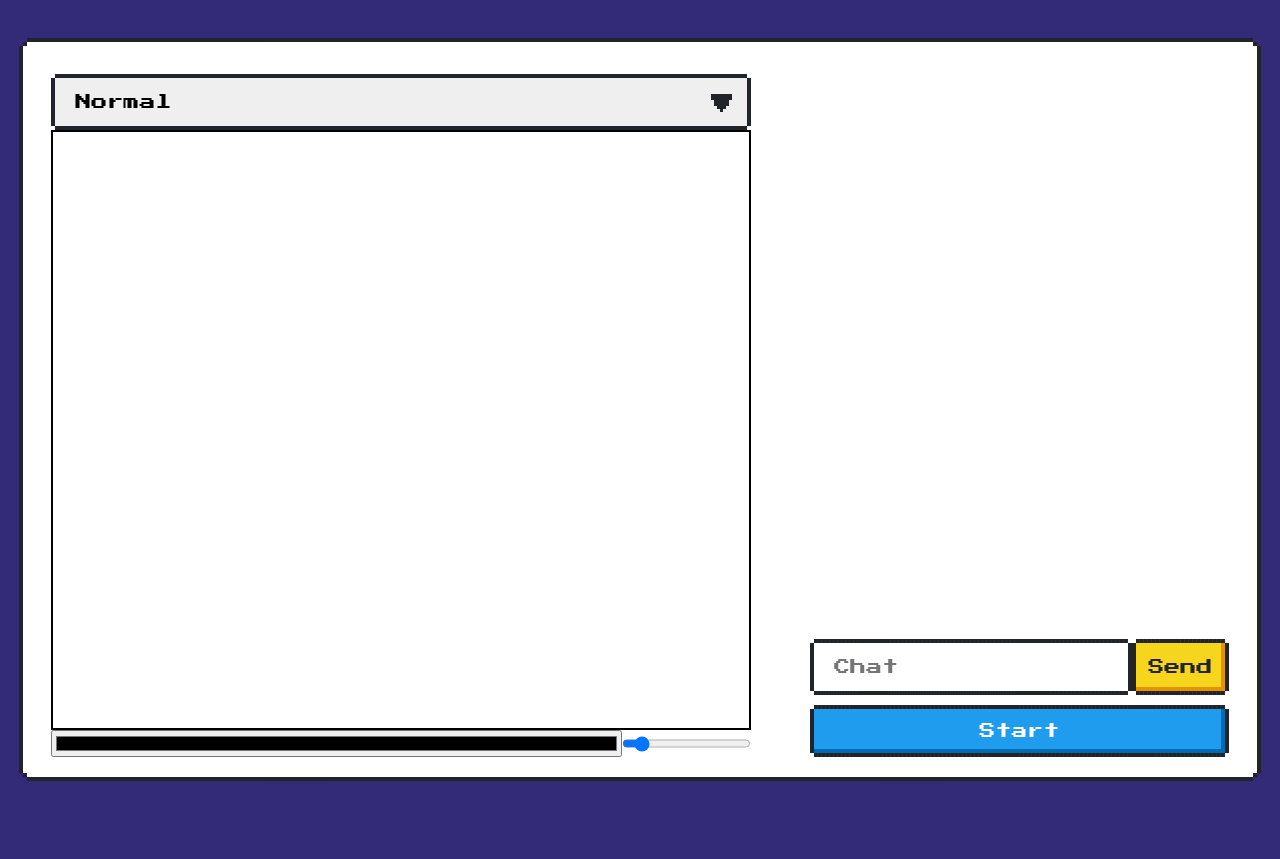
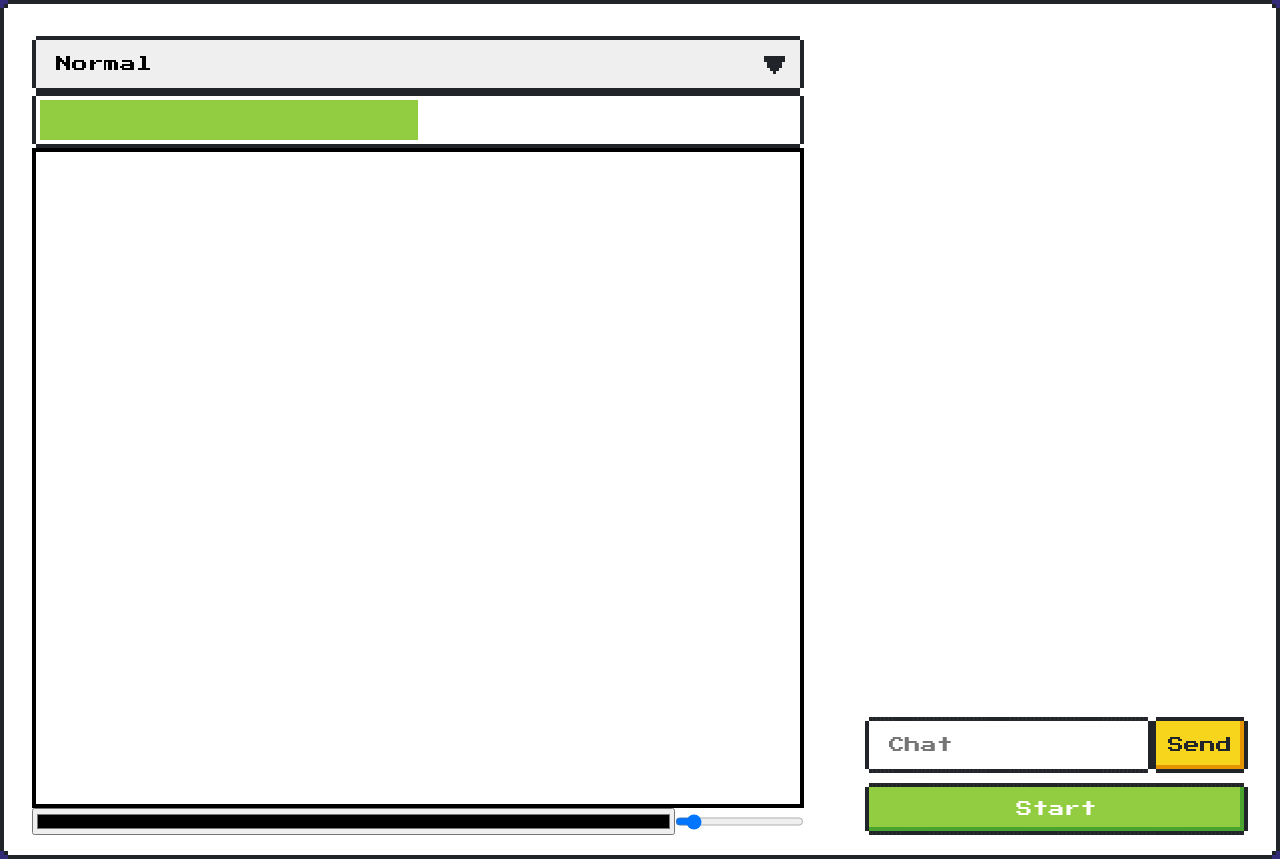
Before and after one commit to GriselSanchez/pixionary, a React (Create React App) app in the folder app/: page /game in a window 1280 px wide. Before the commit the page ends 800 px from the top, so only its background shows below. Built offline with nearby package versions, Linux system fonts and the light colour scheme.

Commit message:
progress bar, balloon to chat

```diff
--- a/app/src/components/Canvas/index.tsx
+++ b/app/src/components/Canvas/index.tsx
@@ -5,11 +5,8 @@ import styled from "styled-components";
 import { useCanvas } from "./hooks";
 
 const StyledCanvas = styled.canvas<{ isOn: boolean }>`
-  border: 2px solid black;
-  pointer-events: ${({ isOn }) => (isOn ? "auto" : "none")};
-  cursor: ${({ isOn }) => (isOn ? "auto" : "not-allowed")};
-  width: 700px;
-  height: 600px;
+  pointer-events: ${({ isOn }) => (isOn ? `auto` : `none`)};
+  cursor: ${({ isOn }) => (isOn ? `auto` : `not-allowed`)};
 `;
 
 interface Props {
@@ -19,7 +16,16 @@ interface Props {
 const Canvas: React.FC<Props> = ({ style }) => {
   const { canvasRef, isDrawingMode } = useCanvas(style);
 
-  return <StyledCanvas ref={canvasRef} isOn={isDrawingMode} />;
+  return (
+    <div className="nes-container">
+      <StyledCanvas
+        ref={canvasRef}
+        isOn={isDrawingMode}
+        width={700}
+        height={600}
+      />
+    </div>
+  );
 };
 
 export { Canvas };
--- a/app/src/components/Chat/components/index.ts
+++ b/app/src/components/Chat/components/index.ts
@@ -2,7 +2,12 @@ import styled from "styled-components";
 
 const MessagesContainer = styled.div`
   overflow-y: auto;
-  max-height: 450px;
+  max-height: 500px;
+`;
+
+const MessageContainer = styled.div`
+  width: 300px;
+  overflow-wrap: break-word;
 `;
 
 const InputContainer = styled.div`
@@ -11,4 +16,4 @@ const InputContainer = styled.div`
   margin: 10px 0;
 `;
 
-export { MessagesContainer, InputContainer };
+export { MessagesContainer, InputContainer, MessageContainer };
--- a/app/src/components/Chat/index.tsx
+++ b/app/src/components/Chat/index.tsx
@@ -3,7 +3,11 @@ import React, { useEffect, useState, useContext } from "react";
 import { SocketContext, UserContext } from "src/contexts";
 import { ChatResponse } from "src/types";
 
-import { MessagesContainer, InputContainer } from "./components";
+import {
+  MessagesContainer,
+  InputContainer,
+  MessageContainer,
+} from "./components";
 
 interface Props {
   disabled?: boolean;
@@ -39,14 +43,22 @@ const Chat: React.FC<Props> = ({ disabled = false }) => {
   return (
     <div>
       <MessagesContainer>
-        {chats.map((chat, index) => (
-          <p
-            key={index}
-            style={{
-              color: chat.name === user.id ? "red" : "black",
-            }}
-          >{`${chat.name}: ${chat.text}`}</p>
-        ))}
+        {chats.map((chat, index) => {
+          const orientation = chat.name === user.name ? `right` : `left`;
+
+          return (
+            <section
+              className={`message -${orientation}`}
+              style={{ textAlign: orientation }}
+              key={index}
+            >
+              <MessageContainer className={`nes-balloon from-${orientation}`}>
+                <p>{chat.name}</p>
+                <p>{chat.text}</p>
+              </MessageContainer>
+            </section>
+          );
+        })}
       </MessagesContainer>
 
       <InputContainer>
--- a/app/src/components/Home/components/Modal/index.tsx
+++ b/app/src/components/Home/components/Modal/index.tsx
@@ -23,7 +23,7 @@ const StyledDialog = styled.dialog`
     font-size: 1.5vh;
   }
   .nes-input {
-    font-size: 2em;
+    font-size: 1.5em;
   }
 `;
 
--- a/app/src/components/Home/components/index.ts
+++ b/app/src/components/Home/components/index.ts
@@ -12,7 +12,7 @@ const Container = styled.div`
   left: 35%;
   background-color: white;
   .nes-input {
-    font-size: 2em;
+    font-size: 1.5em;
   }
 `;
 
--- a/app/src/components/Panel/components/index.ts
+++ b/app/src/components/Panel/components/index.ts
@@ -5,10 +5,6 @@ const PanelContainer = styled.div`
   display: grid;
   grid-auto-flow: column;
   grid-gap: 5%;
-
-  .nes-container.is-rounded {
-    padding: 35px;
-  }
 `;
 
 const ChatContainer = styled.div`
@@ -19,13 +15,12 @@ const ChatContainer = styled.div`
 
 const CanvasContainer = styled.div`
   display: flex;
-  flex-direction: column-reverse;
+  flex-direction: column;
 `;
 
 const GameContainer = styled.div`
   display: flex;
   place-content: center;
-  margin-top: 3%;
 `;
 
 export { PanelContainer, ChatContainer, CanvasContainer, GameContainer };
--- a/app/src/components/Panel/index.tsx
+++ b/app/src/components/Panel/index.tsx
@@ -1,4 +1,4 @@
-import React, { useEffect, useState, useContext, ReactElement } from "react";
+import React, { useEffect, useState, useContext } from "react";
 
 import { NextTurnResponse, CanvasTypeEnum, Style } from "src/types";
 import { SocketContext, UserContext } from "src/contexts";
@@ -24,11 +24,6 @@ const Panel = () => {
   const [canvasType, setCanvasType] = useState<CanvasTypeEnum>(
     CanvasTypeEnum.Normal
   );
-
-  const canvasMap: Record<CanvasTypeEnum, ReactElement> = {
-    [CanvasTypeEnum.Normal]: <Canvas style={style} />,
-    [CanvasTypeEnum.PixelArt]: <PixelArtCanvas />,
-  };
 
   const onNextTurn = () => {
     socket.emit("next-turn");
@@ -56,8 +51,18 @@ const Panel = () => {
 
           <CanvasTypeSelect onChange={setCanvasType} />
           <CanvasContainer>
+            <progress
+              className="nes-progress is-success"
+              value="50"
+              max="100"
+              style={{ width: "99%" }}
+            />
+            {canvasType === CanvasTypeEnum.Normal ? (
+              <Canvas style={style} />
+            ) : (
+              <PixelArtCanvas />
+            )}
             <StylingTools onStyleChange={setStyle} />
-            {canvasMap[canvasType]}
           </CanvasContainer>
         </div>
 
@@ -65,7 +70,7 @@ const Panel = () => {
           <Chat disabled={isTurn} />
           <button
             type="button"
-            className="nes-btn is-primary"
+            className="nes-btn is-success"
             onClick={onNextTurn}
           >
             {currentPlayer ? "Next turn" : "Start"}
```
